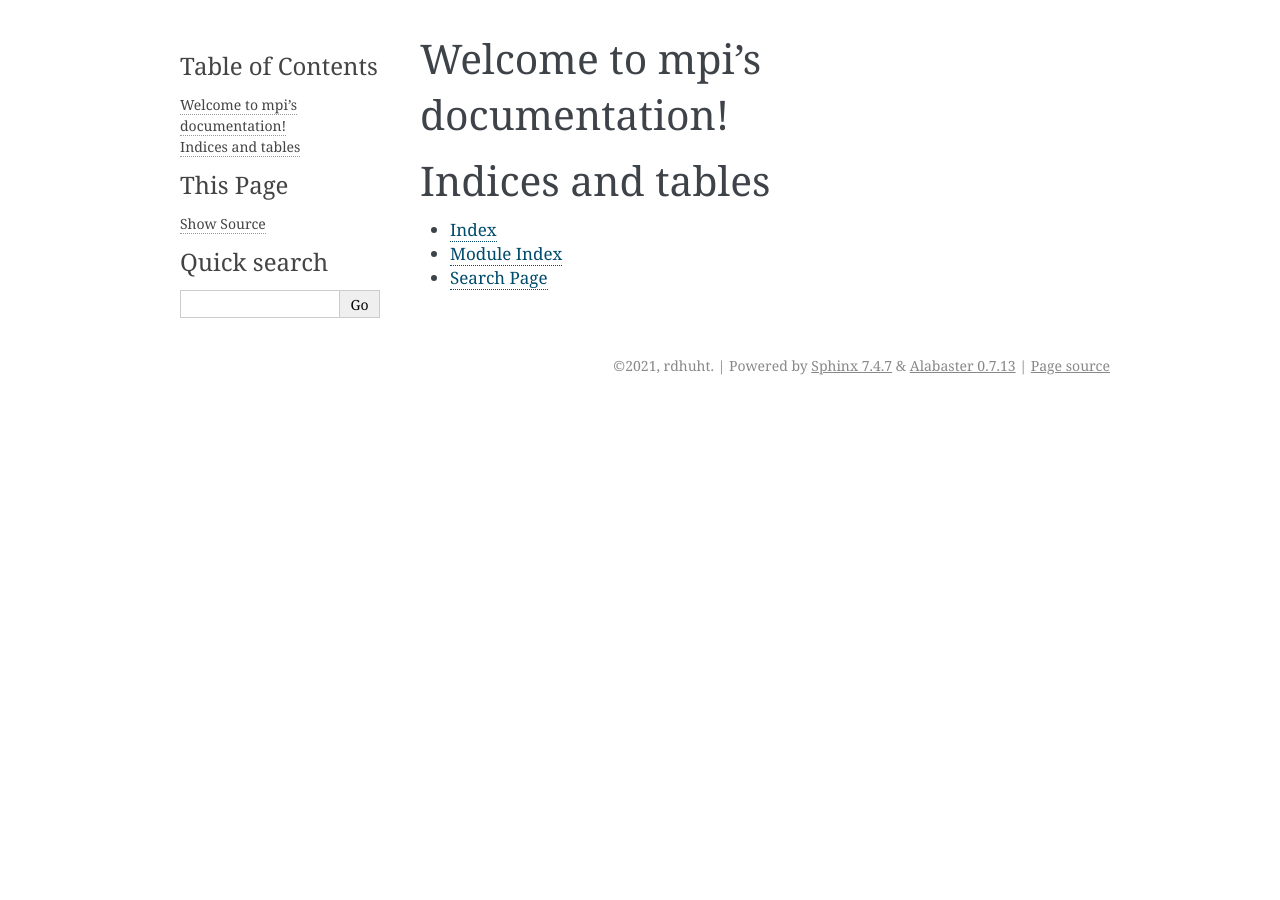
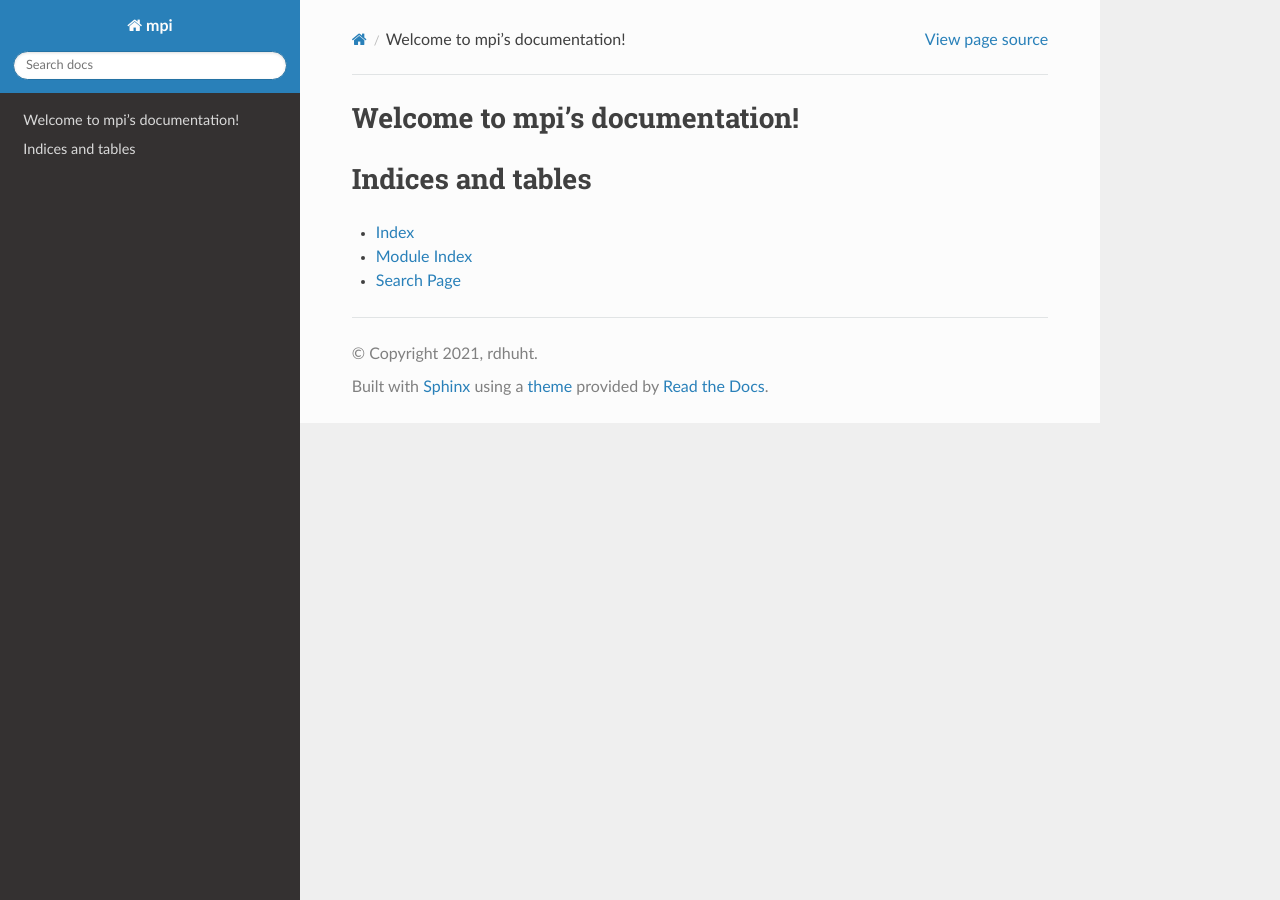
Before and after one commit to rdhuht/MinecraftPython, a Sphinx documentation site: the page built from docs/source/index.rst, in a window 1280 px wide. Built offline with Sphinx 7.4.7 and the Read the Docs theme 2.0.0, drawn with Linux system fonts in a browser that asks for light colours.

Commit message:
Update conf.py

```diff
--- a/docs/source/conf.py
+++ b/docs/source/conf.py
@@ -1,3 +1,5 @@
+import sphinx_rtd_theme
+
 # Configuration file for the Sphinx documentation builder.
 #
 # This file only contains a selection of the most common options. For a full
@@ -12,8 +14,8 @@
 #
 import os
 import sys
+sys.path.insert(0, os.path.abspath('../../mpi'))
 
-sys.path.insert(0, os.path.abspath('../../mpi'))
 
 # -- Project information -----------------------------------------------------
 
@@ -52,12 +54,11 @@ exclude_patterns = []
 # The theme to use for HTML and HTML Help pages.  See the documentation for
 # a list of builtin themes.
 #
-html_theme = 'alabaster'
+# html_theme = 'alabaster'
+html_theme = "sphinx_rtd_theme"
+html_theme_path = [sphinx_rtd_theme.get_html_theme_path()]
 
 # Add any paths that contain custom static files (such as style sheets) here,
 # relative to this directory. They are copied after the builtin static files,
 # so a file named "default.css" will overwrite the builtin "default.css".
 html_static_path = ['_static']
-
-# The master toctree document.
-master_doc = 'index'
```
